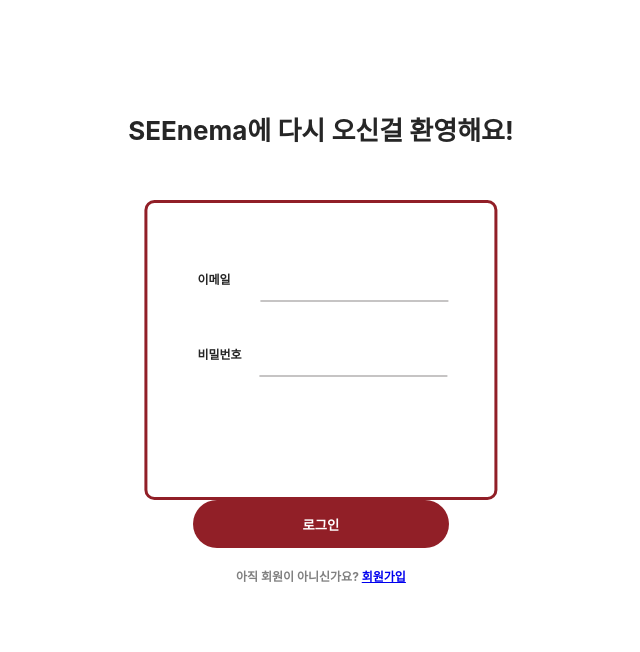
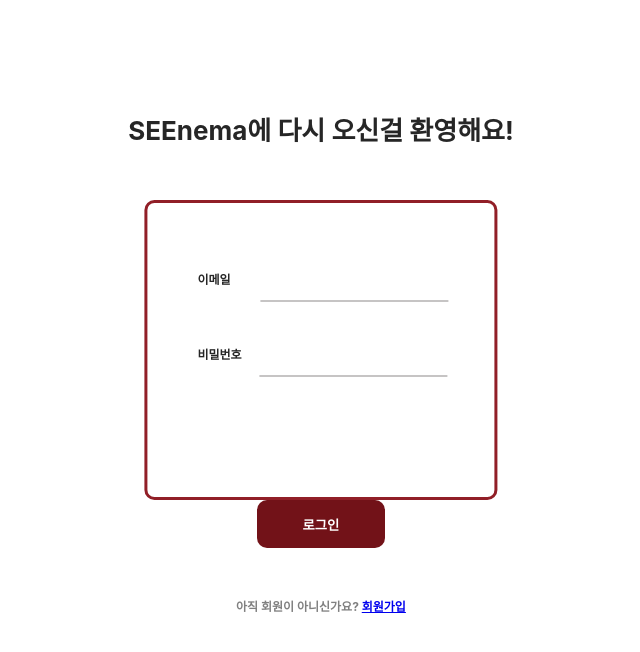
Before and after one commit to SEE-NEMA/front-end, a React (Create React App) app: page / in a window 1280 px wide. Shown: the top 652 px of the page, without its empty margins (319-959 px from the left). Built offline with nearby package versions, Linux system fonts and the light colour scheme.

Commit message:
로그인 / 회원가입 스타일 변경
* Signup.css border-radius 수정

```diff
--- a/src/Login/Login.css
+++ b/src/Login/Login.css
@@ -100,12 +100,12 @@
     left: 50%;
     transform: translate(-50%, 0);
 
-    width: 20%;
+    width: 10%;
     height : 48px;
     border : none;
     font-weight: 700;
-    background-color: #911F27;
-    border-radius : 64px;
+    background-color: #721218;
+    border-radius : 10px;
     color : white;
     margin-bottom : 16px;
 
@@ -115,7 +115,7 @@
 
   .QuestionText {
     text-align: center;
-    margin-top : 420px;
+    margin-top : 450px;
     font-size: 12px;
     color:gray;
   }
--- a/src/Signup/Signup.css
+++ b/src/Signup/Signup.css
@@ -93,7 +93,7 @@
         margin-top:15px;
         outline : none;
         border : none;
-        border-bottom: 2px solid gray;
+        border-bottom: 2px solid rgb(198, 196, 196);
         height : 40px;
         font-size : 14px;
         font-weight : 400;
@@ -101,12 +101,12 @@
       }
 
       .idinput4 {
-        margin-left:25px;
+        margin-left:23px;
         width : 55%;
-        margin-top:15px;
+        margin-top: 15px;
         outline : none;
         border : none;
-        border-bottom: 2px solid gray;
+        border-bottom: 2px solid rgb(198, 196, 196);
         height : 40px;
         font-size : 14px;
         font-weight : 400;
@@ -130,7 +130,7 @@
 
     .bottomButton2 {
       position : absolute;
-      top: 600px;
+      top: 580px;
       bottom: 100px;
       width: 50%;
       max-width: 500px;
@@ -139,12 +139,12 @@
       left: 50%;
       transform: translate(-50%, 0);
 
-      width: 20%;
+      width: 10%;
       height : 48px;
       border : none;
       font-weight: 700;
-      background-color: #911F27;
-      border-radius : 64px;
+      background-color: #721218;
+    border-radius : 10px;
       color : white;
       margin-bottom : 16px;
 
@@ -154,7 +154,7 @@
 
     .QuestionText2 {
       text-align: center;
-      margin-top : 600px;
+      margin-top : 580px;
       font-size: 12px;
       color:gray;
     }
```
